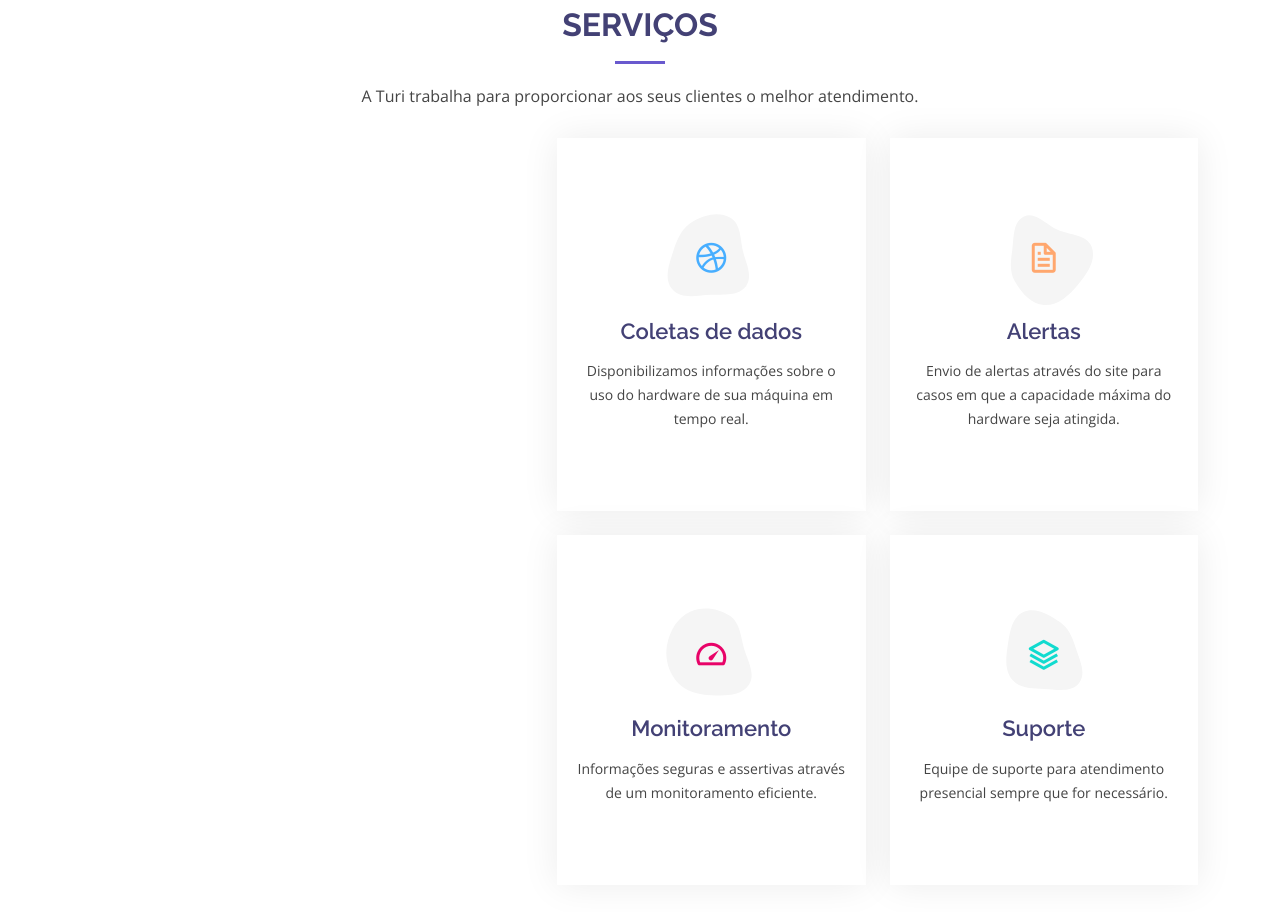
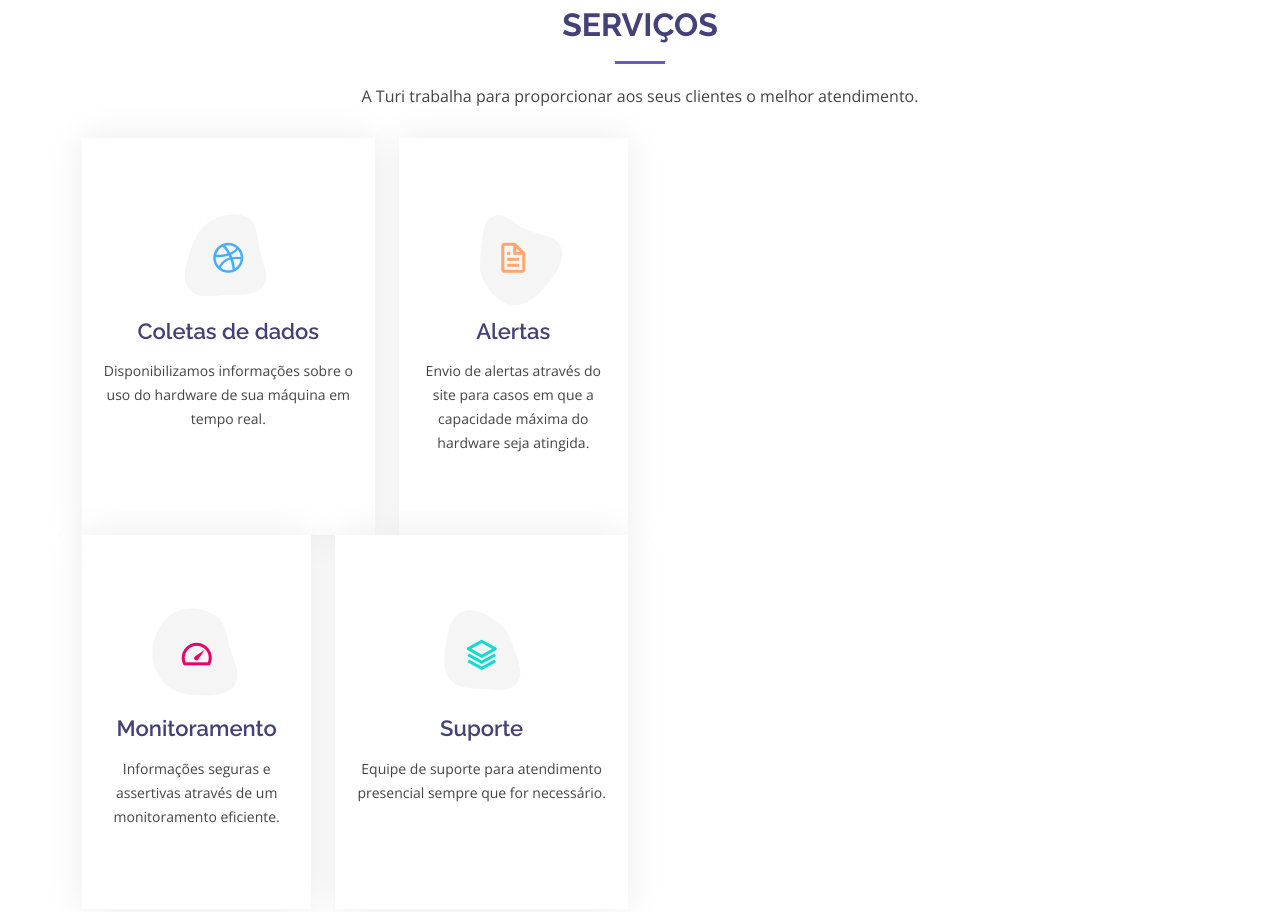
Before and after one commit to Murilomps/Turi, a website: page public/index.html in a window 1280 px wide. Shown: the part 1640-2552 px from the top of the page. Drawn offline with nearby package versions, Linux system fonts and the light colour scheme.

Commit message:
home: servicos

```diff
--- a/public/index.html
+++ b/public/index.html
@@ -223,14 +223,12 @@
           <p>A Turi trabalha para proporcionar aos seus clientes o melhor atendimento.</p>
         </div>
 
-        <div class="row">
-          <div class="content col-xl-5 d-flex flex-column justify-content-center">
-           <!-- <img src="assets/img/services.png" class="img-fluid" alt="">  -->
-          </div>
-          <div class="col-xl-7">
-            <div class="icon-boxes d-flex flex-column justify-content-center">
+        <div class="row align-items-center">
+
+          <div class="col-xl-8">
+            <div class="icon-boxes d-flex flex-row justify-content-center">
               <div class="row">
-                <div class="col-lg-6 d-flex align-items-stretch" data-aos="zoom-in" data-aos-delay="100">
+                <div class="col-lg-5 d-flex align-items-stretch" data-aos="zoom-in" data-aos-delay="100">
                   <div class="icon-box iconbox-blue">
                     <div class="icon">
                       <svg width="100" height="100" viewBox="0 0 600 600" xmlns="http://www.w3.org/2000/svg">
@@ -243,7 +241,7 @@
                   </div>
                 </div>
 
-                <div class="col-lg-6 d-flex align-items-stretch mt-4 mt-lg-0" data-aos="zoom-in" data-aos-delay="200">
+                <div class="col-lg-4 d-flex align-items-stretch mt-lg-0" data-aos="zoom-in" data-aos-delay="200">
                   <div class="icon-box iconbox-orange ">
                     <div class="icon">
                       <svg width="100" height="100" viewBox="0 0 600 600" xmlns="http://www.w3.org/2000/svg">
@@ -256,7 +254,7 @@
                   </div>
                 </div>
 
-                <div class="col-lg-6 d-flex align-items-stretch mt-4" data-aos="zoom-in" data-aos-delay="300">
+                <div class="col-lg-4 d-flex align-items-stretch" data-aos="zoom-in" data-aos-delay="300">
                   <div class="icon-box iconbox-pink">
                     <div class="icon">
                       <svg width="100" height="100" viewBox="0 0 600 600" xmlns="http://www.w3.org/2000/svg">
@@ -269,7 +267,7 @@
                   </div>
                 </div>
 
-                <div class="col-lg-6 d-flex align-items-stretch mt-4" data-aos="zoom-in" data-aos-delay="100">
+                <div class="col-lg-5 d-flex align-items-stretch" data-aos="zoom-in" data-aos-delay="100">
                   <div class="icon-box iconbox-teal">
                     <div class="icon">
                       <svg width="100" height="100" viewBox="0 0 600 600" xmlns="http://www.w3.org/2000/svg">
```
